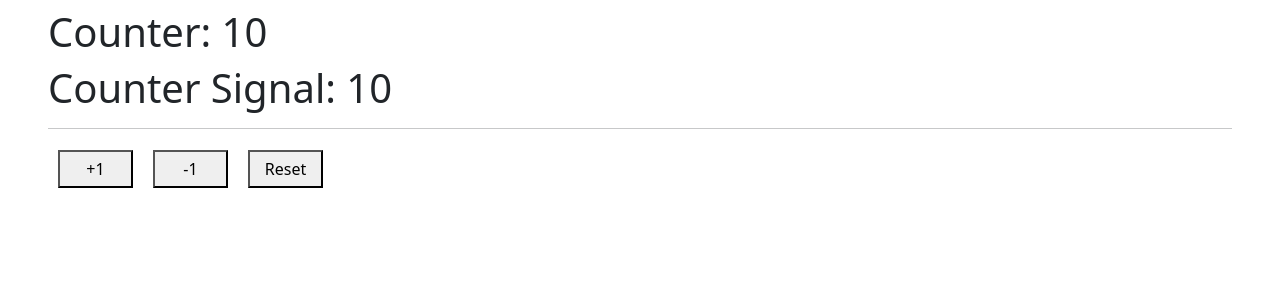
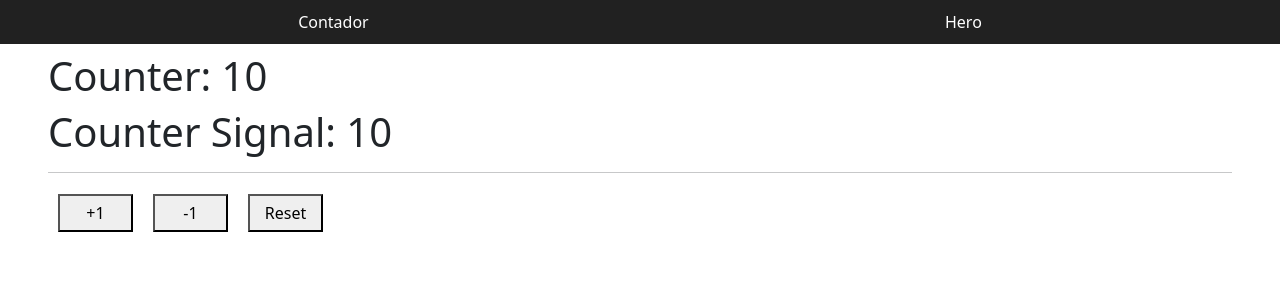
Before and after one commit to RMdelbosque/02-bases, an Angular app: page / in a window 1280 px wide. Shown: the top 300 px of the page. Built offline with nearby package versions, Linux system fonts and the light colour scheme.

Commit message:
RouterLink

```diff
--- a/src/app/app.component.html
+++ b/src/app/app.component.html
@@ -1,4 +1,4 @@
-<!-- <nav>Soy un nav</nav> -->
+<app-navbar></app-navbar>
 
 
 <section class="mx-5 mt-2">
--- a/src/app/app.component.ts
+++ b/src/app/app.component.ts
@@ -1,9 +1,10 @@
 import { Component } from '@angular/core';
 import { RouterOutlet } from '@angular/router';
+import { NavbarComponent } from "./components/shared/navbar/navbar.component";
 
 @Component({
   selector: 'app-root',
-  imports: [RouterOutlet],
+  imports: [RouterOutlet, NavbarComponent],
   templateUrl: './app.component.html',
 })
 export class AppComponent {
--- /dev/null
+++ b/src/app/components/shared/navbar/navbar.component.html
@@ -0,0 +1,23 @@
+<style>
+    nav{
+        display: flex;
+        justify-content: space-around;
+        background-color: #212121;
+        color: white;
+        padding: 10px;
+    }
+
+    nav a {
+        color: white;
+        text-decoration: none;
+    }
+
+</style>
+
+<nav>
+    <a routerLink="/">Contador</a>
+    <a routerLink="/hero">Hero</a>
+
+
+<!-- Otros -->
+</nav>
```
Also changed, not shown: src/app/components/shared/navbar/navbar.component.ts (added, +12 -0 lines).
